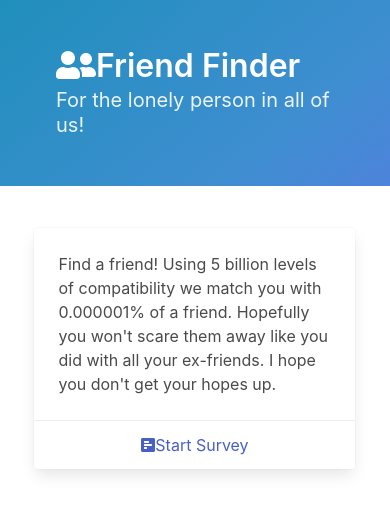
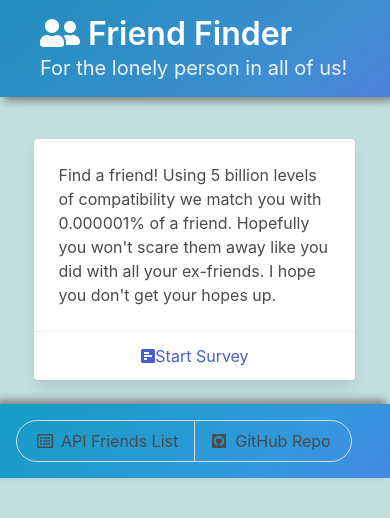
Before and after one commit to mesmerizingYeti/friend-finder, a website: page app/public/home.html in a window 390 px wide. Drawn offline with nearby package versions, Linux system fonts and the light colour scheme.

Commit message:
Added elements to html files, routes to server, and styling

```diff
--- a/app/public/assets/css/style.css
+++ b/app/public/assets/css/style.css
@@ -1,3 +1,43 @@
+body {
+  min-height: 100vh;
+  background-color: #C0E0DE;
+}
+
 .columns {
   padding-top: 5vh;
 }
+
+.footer {
+  background-image: linear-gradient(141deg,#159dc6 0,#3298dc 71%,#4389e5 100%);
+  box-shadow:-4px -4px 8px grey;
+  position: relative;
+  bottom: 70%;
+  left: 0;
+  right: 0;
+  padding: 2rem 1.5rem 2rem;
+}
+
+.hero.is-info.is-bold {
+  box-shadow:4px 4px 8px grey;
+}
+
+.main-container {
+  min-height: 100vh;
+}
+
+@media screen and (max-width: 768px) {
+
+  .footer {
+    padding: 1rem;
+  }
+
+  .hero-body {
+    padding: 1rem 1rem;
+  }
+
+  .container.is-fluid {
+    padding-left: 1.5rem;
+    padding-right: 1.5rem;
+  }
+
+}
--- a/app/public/home.html
+++ b/app/public/home.html
@@ -13,10 +13,12 @@
 
 <body>
 
+  <section class='main-container'>
+
     <section class="hero is-info is-bold">
       <div class="hero-body">
         <div class="container is-fluid">
-        <h1 class="title"><span><i class="fas fa-user-friends"></i></span>Friend Finder</h1>
+          <h1 class="title"><span><i class="fas fa-user-friends"></i></span> Friend Finder</h1>
           <h2 class="subtitle">
             For the lonely person in all of us!
           </h2>
@@ -33,12 +35,36 @@
             </div>
           </div>
           <footer class="card-footer">
-          <a href="#" class="card-footer-item"><span><i class="fas fa-poll-h"></i></span>   Start Survey</a>
+            <a href="./survery.html" class="card-footer-item">
+              <span><i class="fas fa-poll-h"></i></span>
+              <span>Start Survey</span>
+            </a>
           </footer>
         </div>
       </div>
     </div>
 
+    <footer class="footer">
+      <div class="tabs is-toggle is-toggle-rounded">
+        <ul>
+          <li>
+            <a>
+              <span class="icon is-small"><i class="far fa-list-alt"></i></span>
+              <span>API Friends List</span>
+            </a>
+          </li>
+          <li>
+            <a>
+              <span class="icon is-small"><i class="fab fa-github-square"></i></span>
+              <span>GitHub Repo</span>
+            </a>
+          </li>
+        </ul>
+      </div>
+    </footer>
+
+  </section>
+
 </body>
 
 </html>
```
Also changed, not shown: app/public/survery.html (+34 -0 lines), server.js (+9 -0 lines). Lines whose indentation alone changed are shown as unchanged.
